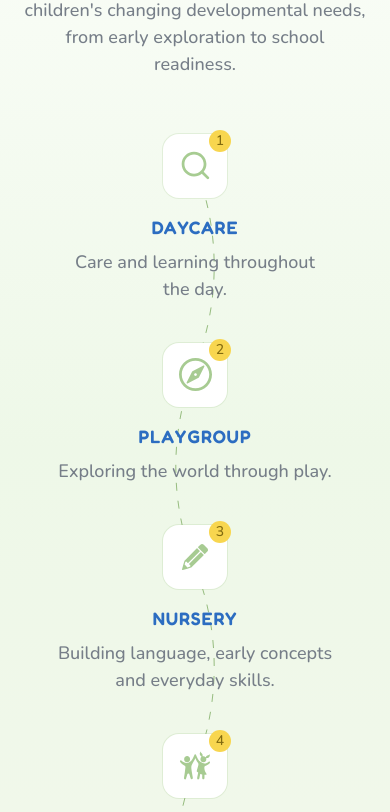
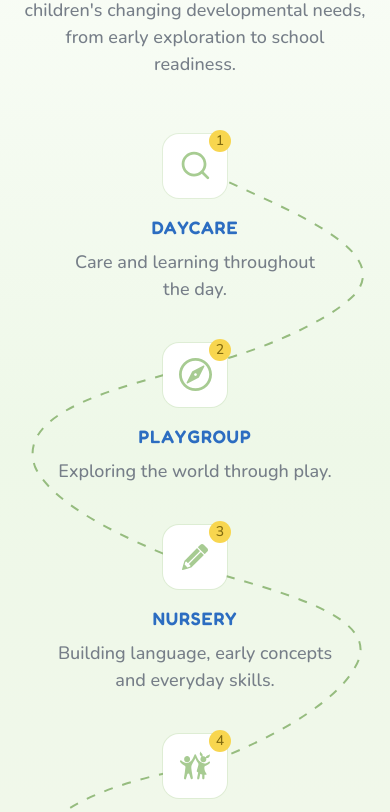
Before and after one commit to kishankotecha/Podar, a Next.js app: page / in a window 390 px wide. Shown: the part 4660-5472 px from the top of the page. Built offline with nearby package versions, Linux system fonts and the light colour scheme.

Commit message:
Updaate Pre journey section

```diff
--- a/src/domains/home/components/Prepjourney.tsx
+++ b/src/domains/home/components/Prepjourney.tsx
@@ -7,7 +7,7 @@ export default function PrepJourney() {
     <section
       id="campus-life"
       aria-labelledby="prep-journey-title"
-      className={`${nunito.className} relative isolate flex w-full flex-col items-center overflow-hidden bg-linear-to-b from-[#fefffd] via-[#EEF8E8] to-[#F3F8EC] pt-28 pb-16 text-center text-[#767E88] backdrop-blur-[21.3375rem] md:pt-36 lg:min-h-250 lg:pt-64 scroll-mt-16 lg:scroll-mt-24`}
+      className={`${nunito.className} relative isolate flex w-full flex-col items-center overflow-hidden bg-linear-to-b from-[#fefffd] via-[#EEF8E8] to-[#F3F8EC] pt-28 pb-16 text-center text-[#767E88] backdrop-blur-[21.3375rem] md:pt-36 lg:min-h-230 lg:pt-64 scroll-mt-16 lg:scroll-mt-24`}
     >
       {/* The PNG exports include the tree's rotation and the sun's crop and opacity. */}
       <Image
@@ -15,14 +15,14 @@ export default function PrepJourney() {
         alt=""
         width={116}
         height={150}
-        className="pointer-events-none absolute top-40 left-1 -z-10 h-auto w-12 md:top-30 md:left-2 md:w-16 lg:top-1/10 lg:w-1/16 lg:max-w-29 2xl:top-47 2xl:left-3"
+        className="pointer-events-none absolute top-40 left-1 z-0 h-auto w-12 md:top-30 md:left-2 md:w-16 lg:top-1/10 lg:w-1/16 lg:max-w-29 2xl:top-47 2xl:left-3"
       />
       <Image
         src="/section/sun.png"
         alt=""
         width={122}
         height={210}
-        className="pointer-events-none absolute top-35 right-0 -z-10 h-auto w-12 md:top-25 md:w-16 lg:top-24 lg:w-1/16 lg:max-w-30.5 2xl:top-40"
+        className="pointer-events-none absolute top-35 right-0 z-0 h-auto w-12 md:top-25 md:w-16 lg:top-24 lg:w-1/16 lg:max-w-30.5 2xl:top-40"
       />
       <Image
         src="/section/elephant.png"
@@ -30,10 +30,10 @@ export default function PrepJourney() {
         width={176}
         height={253}
         sizes="(min-width: 120rem) 11rem, (min-width: 64rem) 9vw, (min-width: 48rem) 6rem, 4.5rem"
-        className="pointer-events-none absolute top-0 right-4 h-auto w-18 md:right-1/15 md:w-24 lg:w-1/11 lg:max-w-44"
+        className="pointer-events-none absolute top-0 right-4 z-0 h-auto w-18 md:right-1/15 md:w-24 lg:w-1/11 lg:max-w-44"
       />
 
-      <div className="flex w-full max-w-412 flex-col items-center px-6 lg:w-7/8 lg:translate-x-3.5 lg:px-0">
+      <div className="relative z-10 flex w-full max-w-412 flex-col items-center px-6 lg:w-7/8 lg:translate-x-3.5 lg:px-0">
         <header className="flex w-full max-w-4xl flex-col items-center">
           <p className="relative inline-flex items-center gap-2 rounded-full border border-sky-200 bg-transparent px-3 py-1 text-[0.625rem] leading-normal font-bold text-[#20487D] uppercase">
             <Image src="/section/star.svg" alt="" width={15} height={15} />
@@ -75,11 +75,12 @@ export default function PrepJourney() {
               aria-hidden="true"
               viewBox="0 0 100 1000"
               preserveAspectRatio="none"
-              className="pointer-events-none absolute top-8 left-1/2 -z-10 block h-[calc(100%-11rem)] w-16 -translate-x-1/2 fill-none stroke-[#96BC7F] lg:hidden"
+              className="pointer-events-none absolute top-8 left-1/2 z-0 block h-[calc(100%-11rem)] w-100 sm:w-150 -translate-x-1/2 fill-none stroke-[#96BC7F] lg:hidden"
             >
               <path
-                d="M 50 0 C 90 80, 90 170, 50 250 C 10 330, 10 420, 50 500 C 90 580, 90 670, 50 750 C 10 830, 10 920, 50 1000"
-                strokeDasharray="8 10"
+                d="M 50 0 C 70 50, 100 100, 90 160 C 82 200, 62 238, 50 250 C 32 275, 5 305, 10 375 C 15 430, 38 475, 50 500 C 70 530, 98 560, 90 625 C 84 680, 62 730, 50 750 C 32 765, 5 805, 10 885 C 15 940, 38 980, 50 1000"
+                strokeDasharray="9 10"
+                strokeWidth="2"
                 vectorEffect="non-scaling-stroke"
               />
             </svg>
@@ -87,7 +88,7 @@ export default function PrepJourney() {
             {journeySteps.map(({ id, title, description, icon }, index) => (
               <li
                 key={id}
-                className="group flex w-full flex-col items-center lg:last:col-span-1"
+                className="group relative z-10 flex w-full flex-col items-center lg:last:col-span-1"
               >
                 <div className="relative grid size-16 place-items-center rounded-2xl bg-white ring-1 ring-[#96BC7F]/20">
                   <Image {...icon} alt="" />
```
Also changed, not shown: public/section/prepjourney-bg.png (deleted).
